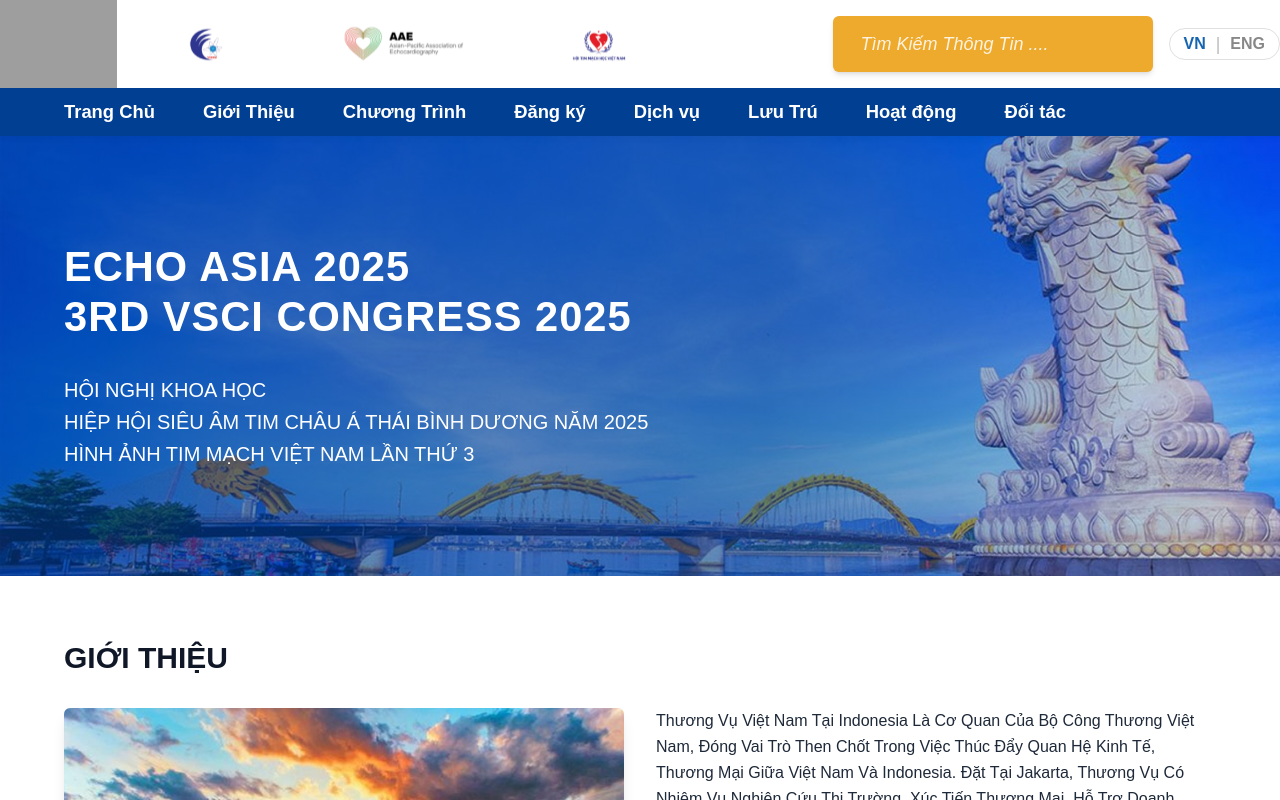
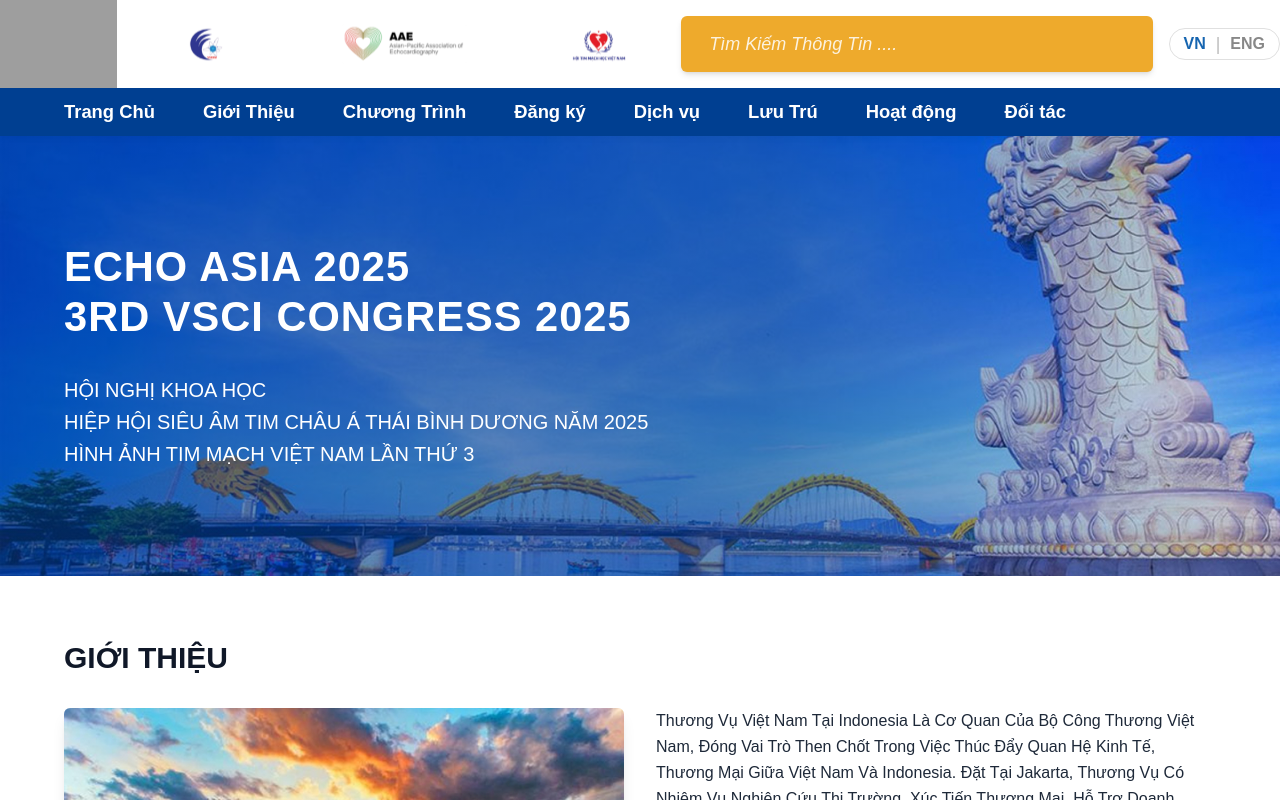
Before and after one commit to NguyenThinhDatEng/LandingPageConference, a Vue app: page / in a window 1280 px wide. Shown: the top 800 px of the page. Built offline with nearby package versions, Linux system fonts and the light colour scheme; grey boxes are pictures that could not be loaded.

Commit message:
responsive top bar

```diff
--- a/src/components/HeaderBar.vue
+++ b/src/components/HeaderBar.vue
@@ -8,7 +8,7 @@
           <img src="@/assets/imgs/logo/logo03.svg" alt="logo3" />
           <img src="@/assets/imgs/logo/logo04.svg" alt="logo4" />
         </div>
-        <div class="topbar-right flex items-center gap-4">
+        <div class="topbar-right flex flex-1 items-center justify-end gap-4">
           <input
             class="search-input hidden md:flex flex-1 max-w-[480px] min-w-[320px] bg-[#eeaa2c] border-none rounded-md px-7 py-3.5 text-lg text-white italic font-normal outline-none shadow-md placeholder:text-white placeholder:opacity-85 placeholder:italic transition-all duration-200 focus:ring-2 focus:ring-[#eeaa2c]/50 focus:shadow-lg"
             placeholder="Tìm Kiếm Thông Tin ...." />
```
